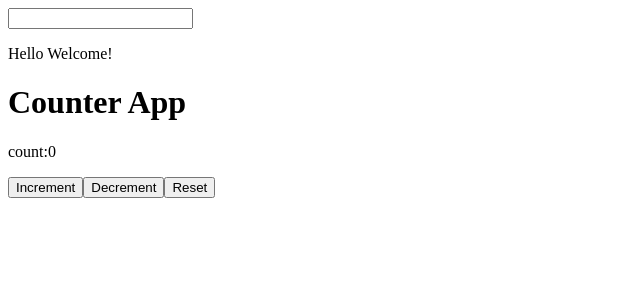
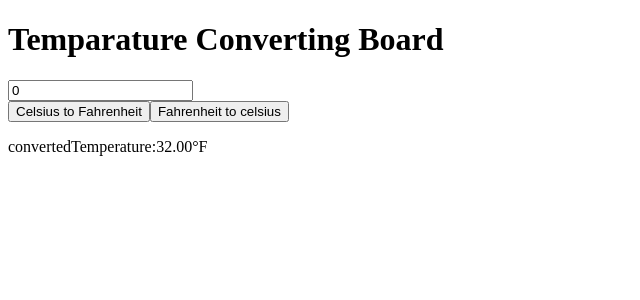
Before and after one commit to shema1712/my-react-app, a React (Create React App) app: page / in a window 1280 px wide. Shown: the top 300 px of the page, without its empty margins (0-640 px from the left). Built offline with nearby package versions, Linux system fonts and the light colour scheme.

Commit message:
modified Counter app,created TempConverter.js file

```diff
--- /dev/null
+++ b/src/TempConverter.js
@@ -0,0 +1,39 @@
+import { useState } from "react";
+
+function TempConverter() {
+  const [temp, setTemp] = useState(0);
+  const [mode, setMode] = useState("CtoF");
+
+  function handleChange(e) {
+    setTemp(e.target.value);
+  }
+
+  let convertedTemp = "";
+  if (temp !== "") {
+    const tempNump = parseFloat(temp);
+    if (mode === "CtoF") {
+      convertedTemp = (tempNump * 9) / 5 + 32;
+    } else {
+      convertedTemp = ((tempNump - 32) * 5) / 9;
+    }
+  }
+  return (
+    <>
+      <h1>Temparature Converting Board</h1>
+      <input type="number" value={temp} onChange={handleChange} />
+      <br />
+      <button onClick={() => setMode("CtoF")}>Celsius to Fahrenheit</button>
+      <button onClick={() => setMode("FtoC")}>Fahrenheit to celsius</button>
+      {temp !== "" && (
+        <p>
+          convertedTemperature:{convertedTemp.toFixed(2)}
+          {""}
+          {/* {mode === "CtoF" ? "°F" : "°C"} */}
+          {mode === "CtoF" ? "\u00B0F" : "\u00B0C"}
+        </p>
+      )}
+    </>
+  );
+}
+
+export default TempConverter;
--- a/src/index.js
+++ b/src/index.js
@@ -1,14 +1,16 @@
 import React from "react";
 import ReactDOM from "react-dom/client";
 
-import App from "./App";
-import CounterApp from "./Counterapp";
+// import App from "./App";
+// import CounterApp from "./CounterApp";
+import TempConverter from "./TempConverter";
 
 const root = ReactDOM.createRoot(document.getElementById("root"));
 root.render(
   <React.StrictMode>
-    <App />
-    <CounterApp />
+    {/* <App />
+    <CounterApp /> */}
+    <TempConverter />
   </React.StrictMode>
 );
 
```
Also changed, not shown: src/Counterapp.js (line endings or trailing spaces).
